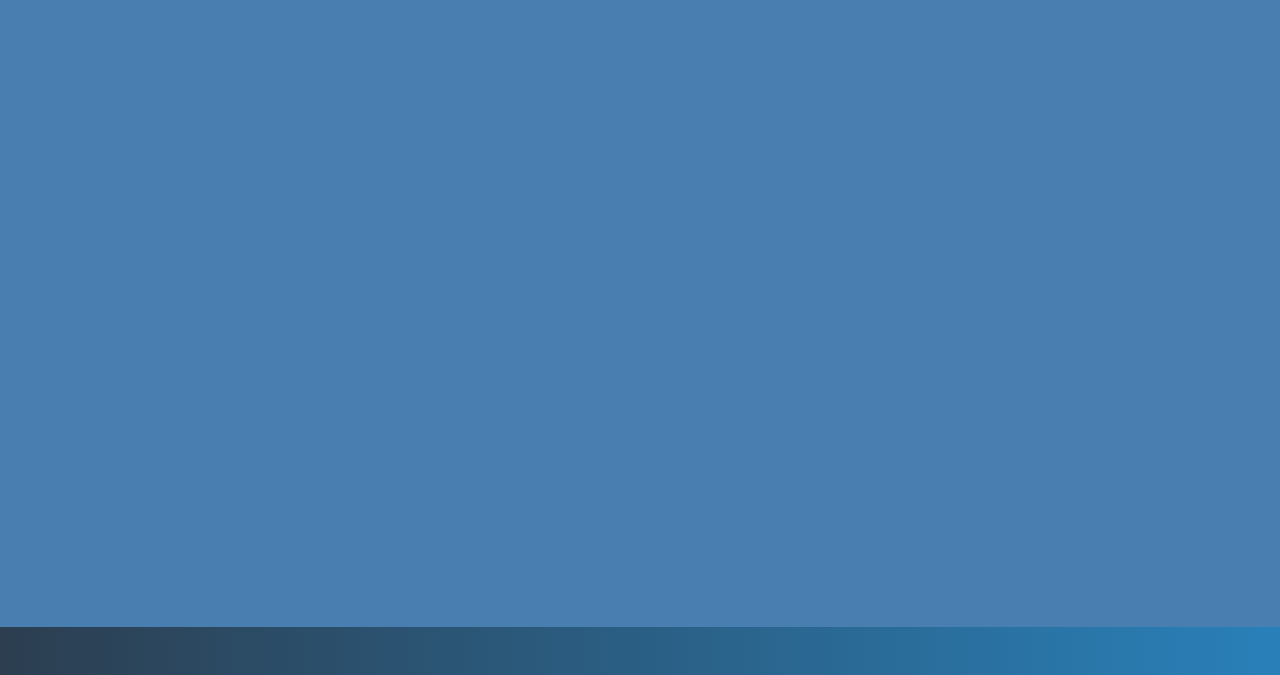
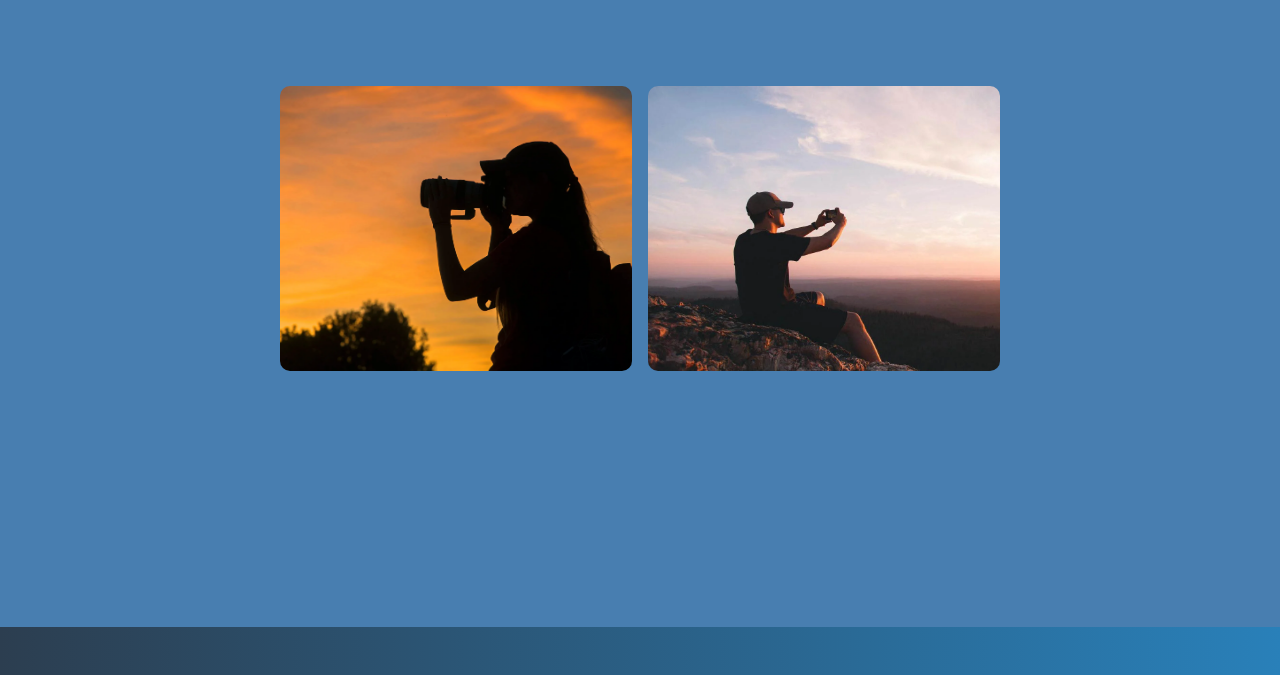
Before and after one commit to Alimateee/Data, a plain HTML site: page index.html in a window 1280 px wide. Shown: the part 125-800 px from the top of the page. Drawn offline with Linux system fonts and the light colour scheme; the site is published under a folder, as on GitHub Pages, so addresses that start at the root find nothing.

Commit message:
solve the problem of loading the picture

```diff
--- a/Sass/doc.scss
+++ b/Sass/doc.scss
@@ -53,7 +53,7 @@ body {
             display: flex;
             justify-content: center;
             .pic-p {
-                background-image: url('/9d9dd9e4-e84a-402e-ba8f-daa659e6e6c5-PhotoWord_003.webp');
+                background-image: url('9d9dd9e4-e84a-402e-ba8f-daa659e6e6c5-PhotoWord_003.webp');
                 background-size: cover;
                 background-repeat: no-repeat;
                 background-position: 70%;
@@ -78,7 +78,7 @@ body {
             }
             .pic-p2 {
                 width: 25%;
-                background-image: url('/what-is-unsplash.webp');
+                background-image: url('what-is-unsplash.webp');
                 padding: 1rem;
                 border-radius: 10px;
                 background-size: cover;
```
Also changed, not shown: images.jpg (added), index.css.
